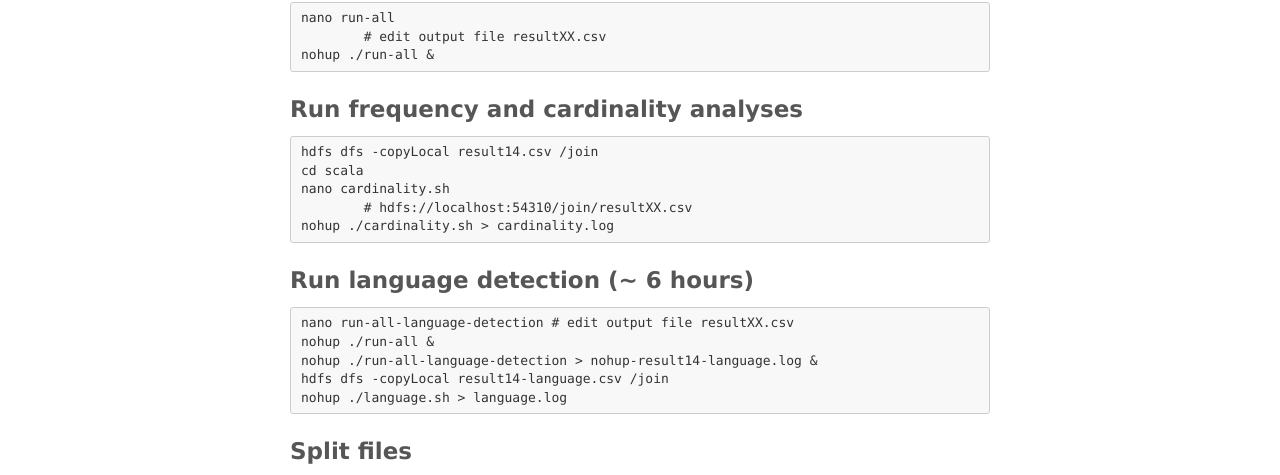
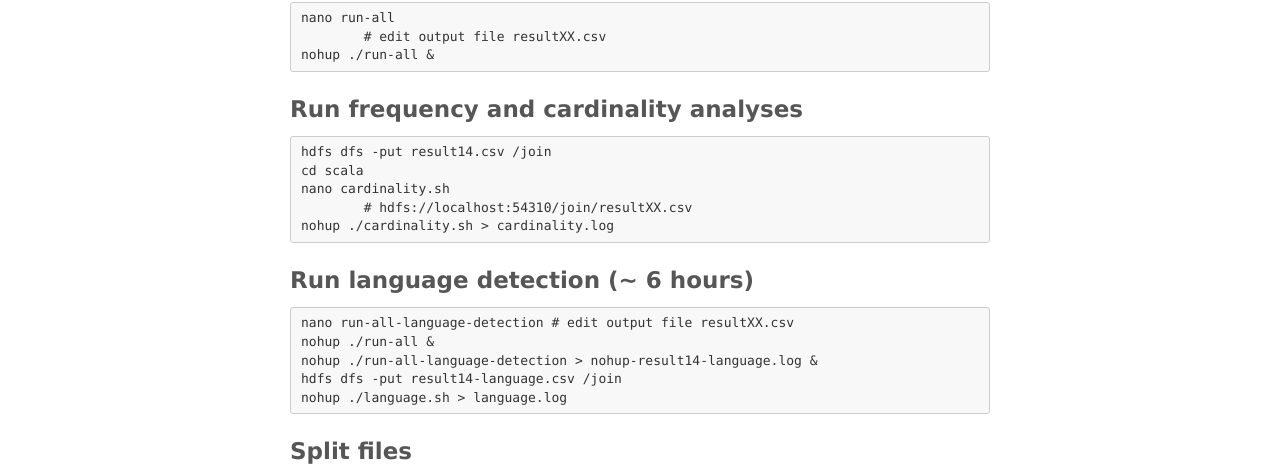
Before and after one commit to pkiraly/pkiraly.github.io, a Jekyll site: the page built from cheatsheet.md, in a window 1280 px wide. Shown: the part 907-1382 px from the top of the page. Built offline with Jekyll 4.4.1, drawn with Linux system fonts in a browser that asks for light colours; nearby versions of some CDN libraries; some web fonts are replaced; comment, search, counter and statistics services are not loaded.

Commit message:
Update cheatsheet.md

````diff
--- a/cheatsheet.md
+++ b/cheatsheet.md
@@ -34,7 +34,7 @@ nohup ./run-all &
 ## Run frequency and cardinality analyses
 
 ```
-hdfs dfs -copyLocal result14.csv /join
+hdfs dfs -put result14.csv /join
 cd scala
 nano cardinality.sh
 	# hdfs://localhost:54310/join/resultXX.csv
@@ -47,7 +47,7 @@ nohup ./cardinality.sh > cardinality.log
 nano run-all-language-detection # edit output file resultXX.csv
 nohup ./run-all &
 nohup ./run-all-language-detection > nohup-result14-language.log &
-hdfs dfs -copyLocal result14-language.csv /join
+hdfs dfs -put result14-language.csv /join
 nohup ./language.sh > language.log
 ```
 
````
